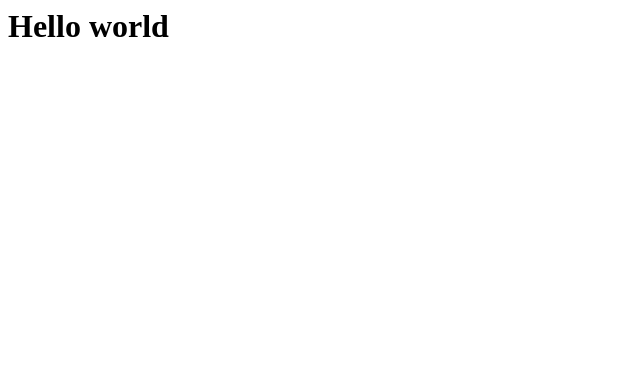
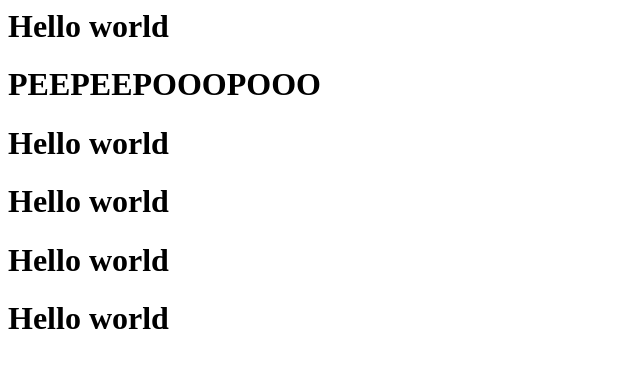
Before and after one commit to Maks1132/folder1, a plain HTML site: page index.html in a window 1280 px wide. Shown: the whole page, without its empty margins (0-640 px from the left). Drawn offline with Linux system fonts and the light colour scheme.

Commit message:
Promena
Nova promena

```diff
--- a/index.html
+++ b/index.html
@@ -1 +1,6 @@
 <h1>Hello world </h1>
+<h1>PEEPEEPOOOPOOO </h1>
+<h1>Hello world </h1>
+<h1>Hello world </h1>
+<h1>Hello world </h1>
+<h1>Hello world </h1>
```
